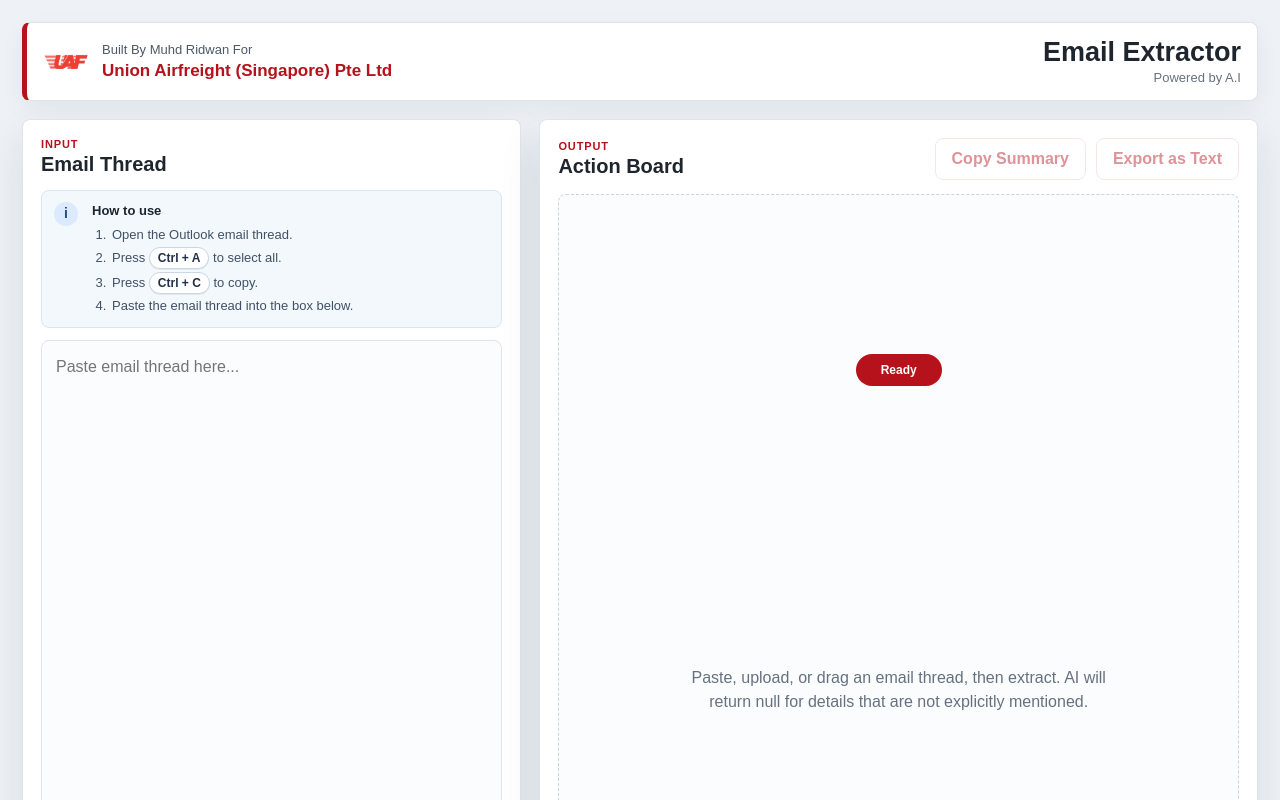
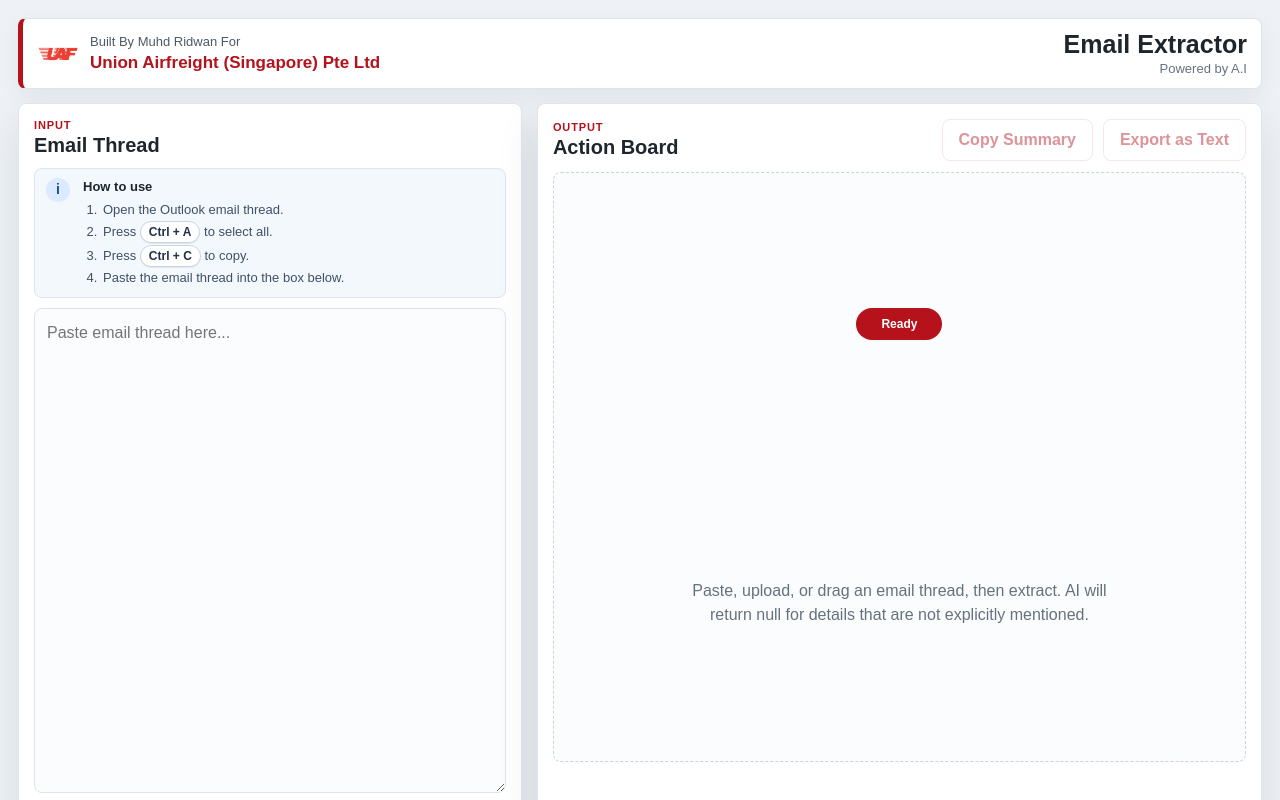
Before and after one commit to intvideos87-svg/ops-email-extractor, a Next.js app: page / in a window 1280 px wide. Shown: the top 800 px of the page. Built offline with nearby package versions, Linux system fonts and the light colour scheme.

Commit message:
Compact layout for better 100% screen fit

```diff
--- a/app/globals.css
+++ b/app/globals.css
@@ -56,17 +56,17 @@ button:disabled {
 
 .app {
   min-height: 100vh;
-  padding: 22px;
+  padding: 18px;
 }
 
 .topbar {
   display: flex;
   align-items: center;
   justify-content: space-between;
-  gap: 24px;
-  max-width: 1480px;
-  margin: 0 auto 18px;
-  padding: 14px 16px;
+  gap: 20px;
+  max-width: 1320px;
+  margin: 0 auto 14px;
+  padding: 11px 14px;
   border: 1px solid var(--line);
   border-left: 5px solid var(--red);
   border-radius: 8px;
@@ -77,13 +77,13 @@ button:disabled {
 .brand {
   display: flex;
   align-items: center;
-  gap: 13px;
+  gap: 11px;
   min-width: 280px;
 }
 
 .brand img {
-  width: 46px;
-  height: 46px;
+  width: 42px;
+  height: 42px;
   object-fit: contain;
   flex: 0 0 auto;
 }
@@ -108,7 +108,7 @@ button:disabled {
 
 .titleBlock h1 {
   margin: 0;
-  font-size: 27px;
+  font-size: 25px;
   letter-spacing: 0;
 }
 
@@ -120,8 +120,8 @@ button:disabled {
 .workspace {
   display: grid;
   grid-template-columns: minmax(380px, 0.82fr) minmax(560px, 1.18fr);
-  gap: 18px;
-  max-width: 1480px;
+  gap: 15px;
+  max-width: 1320px;
   margin: 0 auto;
 }
 
@@ -135,7 +135,7 @@ button:disabled {
 
 .inputPanel,
 .outputPanel {
-  padding: 18px;
+  padding: 15px;
 }
 
 .panelHeader,
@@ -143,8 +143,8 @@ button:disabled {
   display: flex;
   align-items: center;
   justify-content: space-between;
-  gap: 12px;
-  margin-bottom: 14px;
+  gap: 10px;
+  margin-bottom: 11px;
 }
 
 .panelHeader h2,
@@ -212,11 +212,11 @@ button:disabled {
 .pasteInstruction {
   display: grid;
   grid-template-columns: 28px minmax(0, 1fr);
-  gap: 10px;
-  margin: 0 0 12px;
+  gap: 9px;
+  margin: 0 0 10px;
   border: 1px solid #d9e5f2;
   border-radius: 8px;
-  padding: 11px 12px;
+  padding: 9px 11px;
   background: #f3f8fd;
   color: #405065;
   font-size: 13px;
@@ -230,8 +230,8 @@ button:disabled {
 
 .pasteInstruction ol {
   display: grid;
-  gap: 3px;
-  margin: 6px 0 0;
+  gap: 2px;
+  margin: 5px 0 0;
   padding-left: 18px;
 }
 
@@ -269,11 +269,11 @@ button:disabled {
 
 textarea {
   width: 100%;
-  min-height: 560px;
+  min-height: 485px;
   resize: vertical;
   border: 1px solid var(--line);
   border-radius: 8px;
-  padding: 14px;
+  padding: 12px;
   background: #fbfcfe;
   color: var(--ink);
   line-height: 1.5;
@@ -286,10 +286,10 @@ textarea:focus {
 }
 
 .notice {
-  margin-top: 12px;
+  margin-top: 10px;
   border-left: 4px solid var(--red);
   border-radius: 8px;
-  padding: 11px 12px;
+  padding: 10px 11px;
   background: #fff6f7;
   color: #5d1118;
   font-size: 14px;
@@ -304,7 +304,7 @@ textarea:focus {
 }
 
 .actions {
-  margin-top: 14px;
+  margin-top: 12px;
 }
 
 .secondaryButton {
@@ -333,10 +333,10 @@ textarea:focus {
 .emptyState {
   display: grid;
   place-items: center;
-  min-height: 680px;
+  min-height: 590px;
   border: 1px dashed #cbd3dc;
   border-radius: 8px;
-  padding: 24px;
+  padding: 20px;
   text-align: center;
   background: #fbfcfd;
 }
@@ -365,14 +365,14 @@ textarea:focus {
 .results {
   display: grid;
   grid-template-columns: repeat(2, minmax(0, 1fr));
-  gap: 14px;
+  gap: 12px;
 }
 
 .card {
   min-width: 0;
   border: 1px solid var(--line);
   border-radius: 8px;
-  padding: 14px;
+  padding: 12px;
   background: #fff;
 }
 
@@ -414,8 +414,8 @@ textarea:focus {
   grid-template-columns: minmax(130px, 0.8fr) minmax(160px, 1.2fr) 92px;
   gap: 10px;
   align-items: center;
-  min-height: 42px;
-  padding: 9px 10px;
+  min-height: 37px;
+  padding: 8px 9px;
   border-bottom: 1px solid #e7ebf0;
   font-size: 13px;
 }
@@ -451,24 +451,24 @@ textarea:focus {
 .flagGrid {
   display: grid;
   grid-template-columns: repeat(2, minmax(0, 1fr));
-  gap: 10px;
+  gap: 8px;
 }
 
 .flagItem {
   display: flex;
   align-items: flex-start;
   justify-content: space-between;
-  gap: 10px;
-  min-height: 84px;
+  gap: 8px;
+  min-height: 74px;
   border: 1px solid #e4e9ef;
   border-radius: 8px;
-  padding: 11px;
+  padding: 10px;
   background: #fbfcfd;
 }
 
 .flagButton {
   width: 100%;
-  min-height: 84px;
+  min-height: 74px;
   color: var(--ink);
   font-weight: 400;
   text-align: left;
@@ -490,7 +490,7 @@ textarea:focus {
 
 .flagItem strong {
   display: block;
-  margin-bottom: 5px;
+  margin-bottom: 4px;
   font-size: 13px;
 }
 
@@ -559,7 +559,7 @@ textarea:focus {
 
 .checklist {
   display: grid;
-  gap: 9px;
+  gap: 8px;
   margin: 0;
   padding: 0;
   list-style: none;
@@ -567,11 +567,11 @@ textarea:focus {
 
 .checklist li {
   position: relative;
-  min-height: 36px;
+  min-height: 32px;
   border: 1px solid #e4e9ef;
   border-left: 4px solid var(--red);
   border-radius: 8px;
-  padding: 9px 10px 9px 13px;
+  padding: 8px 9px 8px 12px;
   background: #fbfcfd;
   font-size: 13px;
   font-weight: 700;
```
